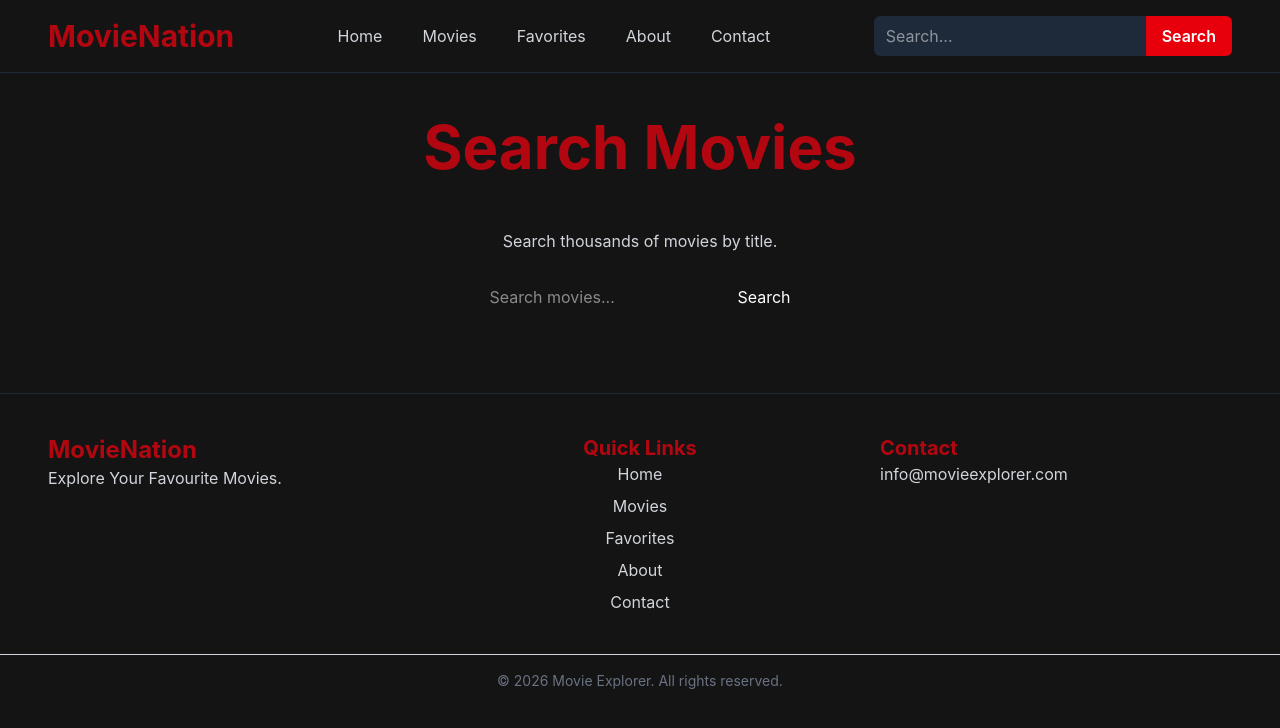
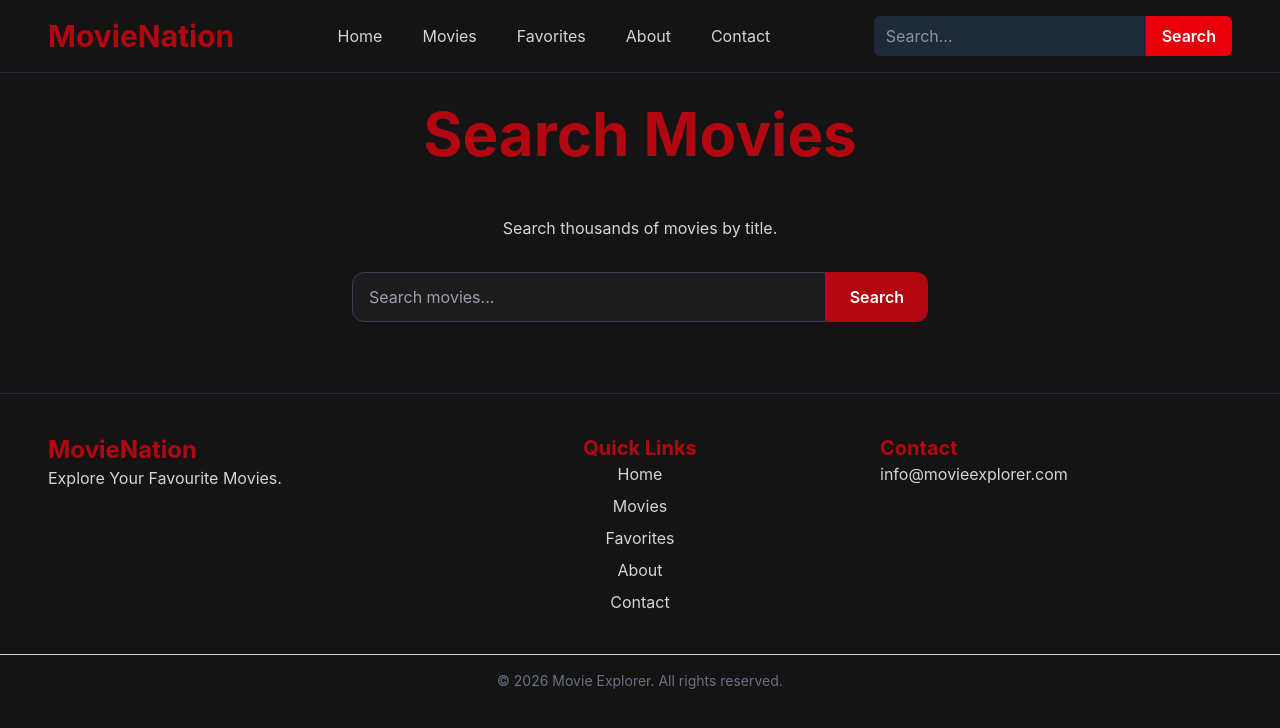
Before and after one commit to sarimbinazeem/Movie-Explorer---React, a React (Vite) app in the folder Movie Explorer/: page /search in a window 1280 px wide. Shown: the top 728 px of the page. Built offline with nearby package versions, Linux system fonts and the light colour scheme; no server answers.

Commit message:
Styled Search bar

```diff
--- a/Movie Explorer/src/components/SearchBar.jsx
+++ b/Movie Explorer/src/components/SearchBar.jsx
@@ -3,19 +3,20 @@ import React from 'react'
 const SearchBar = ({item,setItem,onSearch}) => {
     const handleSubmit = (e) => {
         e.preventDefault()
-        if(item.trim()){
-            onSearch(item)
+        const trimmed = item.trim()
+        if(trimmed){
+            onSearch(trimmed)
         }
     }
   return (
-    <form onSubmit={handleSubmit}>
+    <form onSubmit={handleSubmit} className="flex flex-col sm:flex-row gap-3 sm:gap-0 w-full max-w-xl">
         <input type='text'
         placeholder="Search movies..."
         value={item}
-        onChange={(e) => setItem(e.target.value)}
+        onChange={(e) => setItem(e.target.value)} className="flex-1 px-4 py-3 bg-[#1c1c1c] text-white rounded-xl sm:rounded-r-none border border-gray-700 focus:outline-none focus:ring-2 focus:ring-[#B20710] placeholder:text-gray-400"
         />
 
-        <button type="submit">Search</button>
+        <button type="submit"  className="bg-[#B20710] px-6 py-3 rounded-xl sm:rounded-l-none font-semibold hover:bg-[#8e060d] transition-colors duration-300">Search</button>
 
 
     </form>
```
